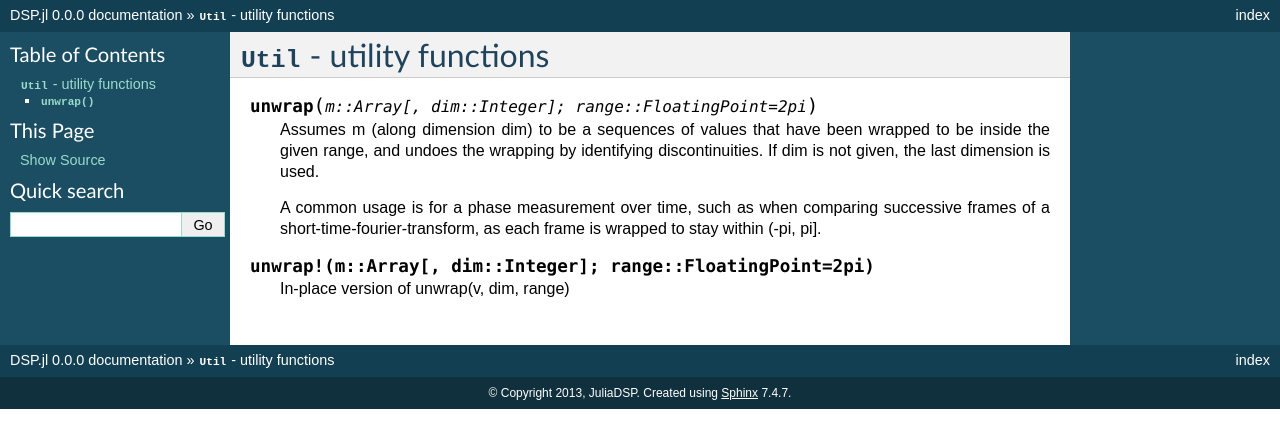
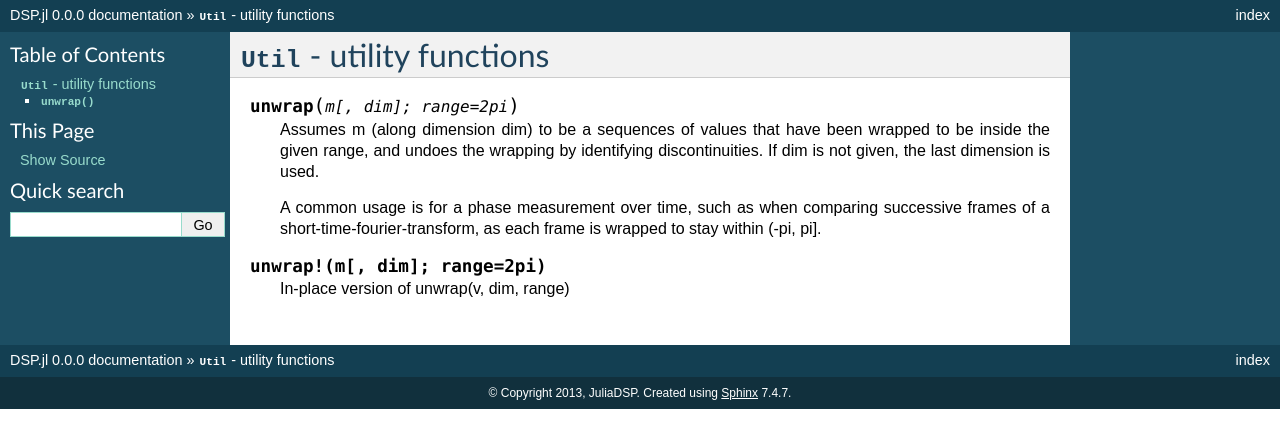
Before and after one commit to JuliaDSP/DSP.jl, a Sphinx documentation site: the page built from doc/util.rst, in a window 1280 px wide. Shown: the top 448 px of the page. Built offline with Sphinx 7.4.7, drawn with Linux system fonts in a browser that asks for light colours; formulas are drawn with MathJax 3.

Commit message:
simplifies function signitures in documentation

```diff
--- a/doc/util.rst
+++ b/doc/util.rst
@@ -1,7 +1,7 @@
 :mod:`Util` - utility functions
 =================================
 
-.. function:: unwrap(m::Array[, dim::Integer]; range::FloatingPoint=2pi)
+.. function:: unwrap(m[, dim]; range=2pi)
 
     Assumes m (along dimension dim) to be a sequences of values that have been
     wrapped to be inside the given range, and undoes the wrapping by
@@ -12,6 +12,6 @@
     successive frames of a short-time-fourier-transform, as each frame is
     wrapped to stay within (-pi, pi].
 
-.. function:: unwrap!(m::Array[, dim::Integer]; range::FloatingPoint=2pi)
+.. function:: unwrap!(m[, dim]; range=2pi)
 
     In-place version of unwrap(v, dim, range)
```
